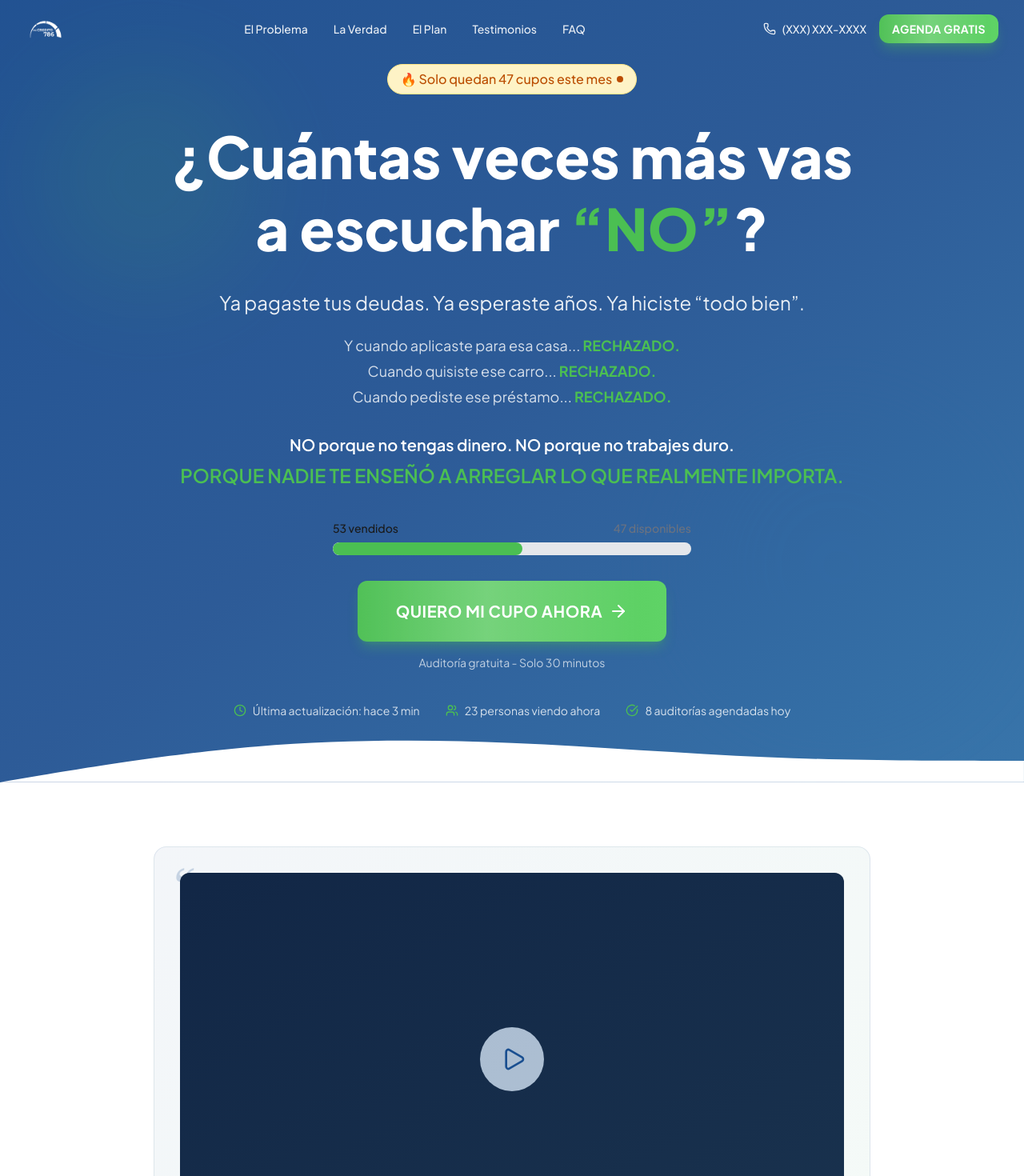
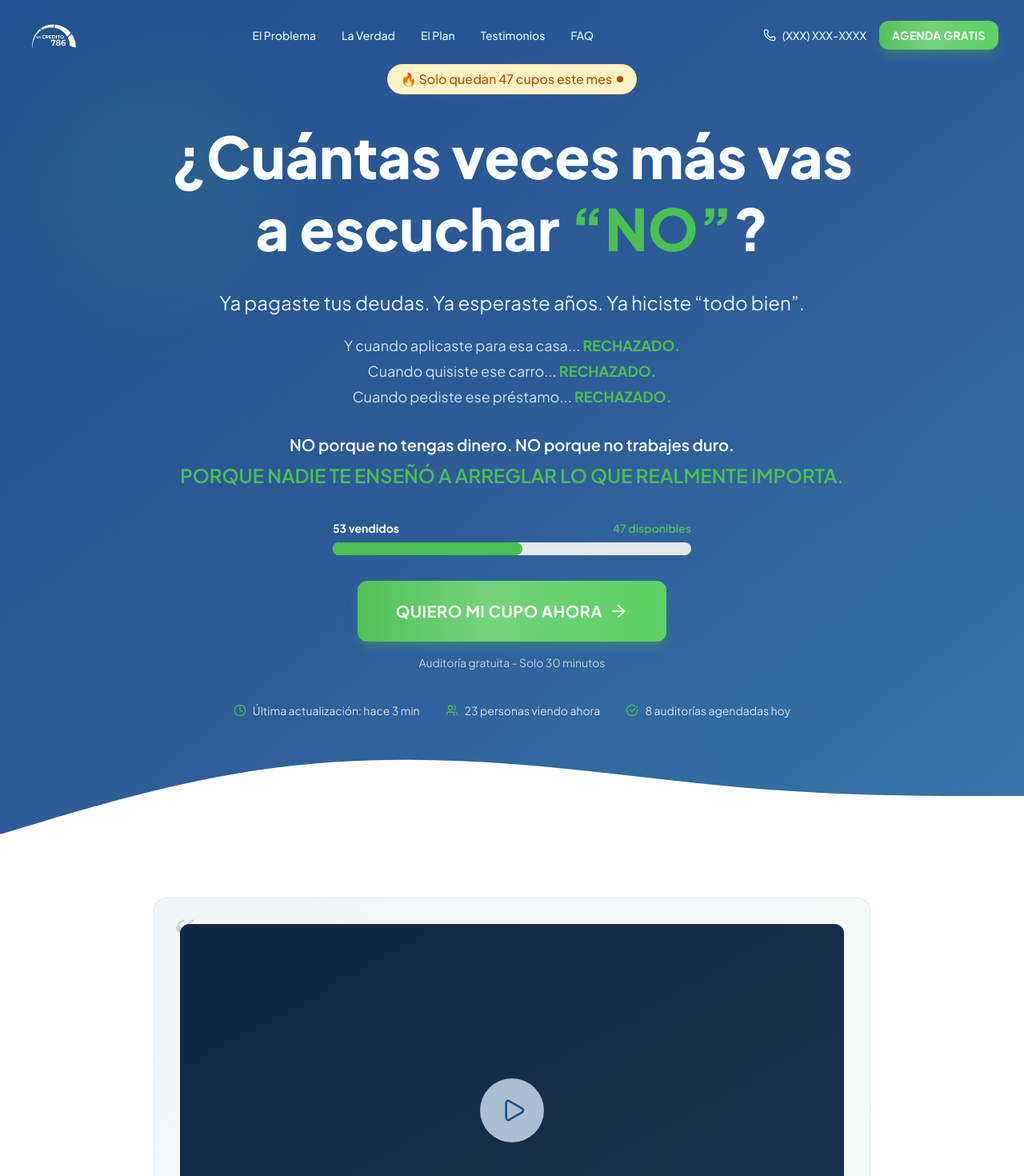
Before and after one commit to micredito786-eng/micredito786, a Next.js app: page / in a window 1280 px wide. Shown: the top 1470 px of the page at 80% size. Built offline with nearby package versions, Linux system fonts and the light colour scheme.

Commit message:
actualizacion

```diff
--- a/src/components/layout/Header.tsx
+++ b/src/components/layout/Header.tsx
@@ -42,10 +42,10 @@ export function Header() {
             <Image
               src="/logo.webp"
               alt="Mi Crédito 786"
-              width={160}
-              height={50}
-              className={`h-10 w-auto transition-all duration-300 ${
-                isScrolled ? '' : 'brightness-0 invert'
+              width={200}
+              height={60}
+              className={`h-14 w-auto transition-all duration-300 ${
+                isScrolled ? 'h-12' : 'brightness-0 invert'
               }`}
               priority
             />
--- a/src/components/sections/HeroSection.tsx
+++ b/src/components/sections/HeroSection.tsx
@@ -90,6 +90,7 @@ export function HeroSection() {
               max={cuposTotal}
               variant="secondary"
               size="lg"
+              darkBackground
             />
           </motion.div>
 
@@ -114,7 +115,7 @@ export function HeroSection() {
 
           {/* Indicadores de confianza */}
           <motion.div
-            className="flex flex-wrap justify-center gap-4 sm:gap-8 mt-10 text-white/80 text-sm"
+            className="flex flex-wrap justify-center gap-4 sm:gap-8 mt-10 mb-16 text-white/80 text-sm"
             initial={{ opacity: 0 }}
             animate={{ opacity: 1 }}
             transition={{ duration: 0.6, delay: 1.4 }}
@@ -136,15 +137,16 @@ export function HeroSection() {
       </Container>
 
       {/* Onda decorativa inferior */}
-      <div className="absolute bottom-0 left-0 right-0 z-10">
+      <div className="absolute -bottom-px left-0 right-0 z-10 pt-16">
         <svg
-          viewBox="0 0 1440 120"
+          viewBox="0 0 1440 200"
           fill="none"
           xmlns="http://www.w3.org/2000/svg"
-          className="w-full"
+          className="w-full block h-32 sm:h-40"
+          preserveAspectRatio="none"
         >
           <path
-            d="M0 120L60 110C120 100 240 80 360 70C480 60 600 60 720 65C840 70 960 80 1080 85C1200 90 1320 90 1380 90L1440 90V120H1380C1320 120 1200 120 1080 120C960 120 840 120 720 120C600 120 480 120 360 120C240 120 120 120 60 120H0Z"
+            d="M0 200L60 180C120 160 240 120 360 100C480 80 600 80 720 90C840 100 960 120 1080 130C1200 140 1320 140 1380 140L1440 140V200H1380C1320 200 1200 200 1080 200C960 200 840 200 720 200C600 200 480 200 360 200C240 200 120 200 60 200H0Z"
             fill="white"
           />
         </svg>
--- a/src/components/ui/ProgressBar.tsx
+++ b/src/components/ui/ProgressBar.tsx
@@ -11,6 +11,7 @@ interface ProgressBarProps {
   variant?: 'primary' | 'secondary' | 'gradient';
   size?: 'sm' | 'md' | 'lg';
   animate?: boolean;
+  darkBackground?: boolean;
 }
 
 const variantStyles = {
@@ -33,6 +34,7 @@ export function ProgressBar({
   variant = 'gradient',
   size = 'md',
   animate = true,
+  darkBackground = false,
 }: ProgressBarProps) {
   const percentage = Math.min((value / max) * 100, 100);
 
@@ -40,8 +42,8 @@ export function ProgressBar({
     <div className={cn('w-full', className)}>
       {showLabel && (
         <div className="flex justify-between text-sm font-medium mb-2">
-          <span className="text-foreground">{value} vendidos</span>
-          <span className="text-foreground-muted">{max - value} disponibles</span>
+          <span className={darkBackground ? 'text-white font-bold' : 'text-foreground'}>{value} vendidos</span>
+          <span className={darkBackground ? 'text-secondary font-semibold' : 'text-foreground-muted'}>{max - value} disponibles</span>
         </div>
       )}
       <div className={cn('w-full bg-gray-200 rounded-full overflow-hidden', sizeStyles[size])}>
```
